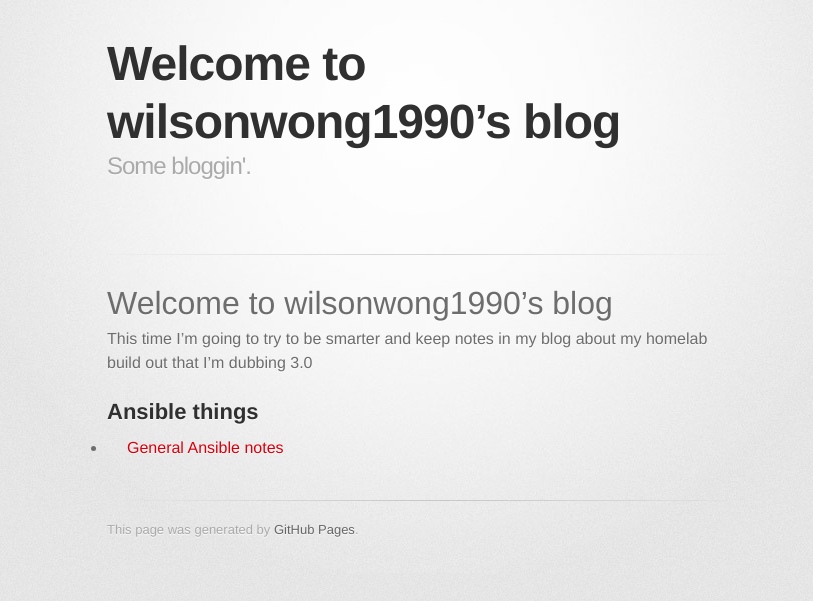
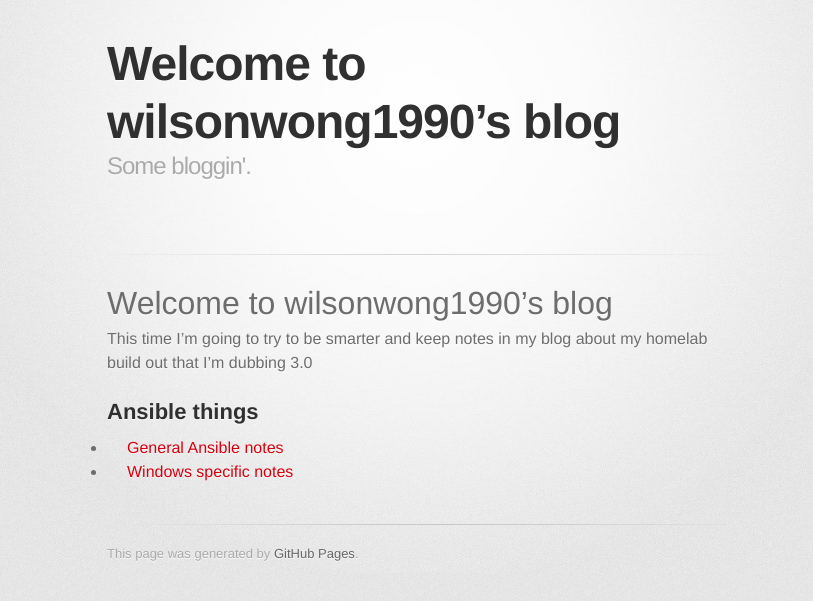
Before and after one commit to wilsonwong1990/wilsonwong1990.github.io, a Jekyll site: the page built from index.md, in a window 1280 px wide. Shown: the top 601 px of the page, without its empty margins (223-1036 px from the left). Built offline with Jekyll 4.4.1, drawn with Linux system fonts in a browser that asks for light colours; some web fonts are replaced; our own code applies the rules of GitHub Pages for plain Markdown files.

Commit message:
Update index.md

```diff
--- a/index.md
+++ b/index.md
@@ -7,3 +7,4 @@ This time I'm going to try to be smarter and keep notes in my blog about my home
 
 ## Ansible things
 * [General Ansible notes](./ansible/notes.md)
+* [Windows specific notes](./ansible/windows_setup.md)
```
